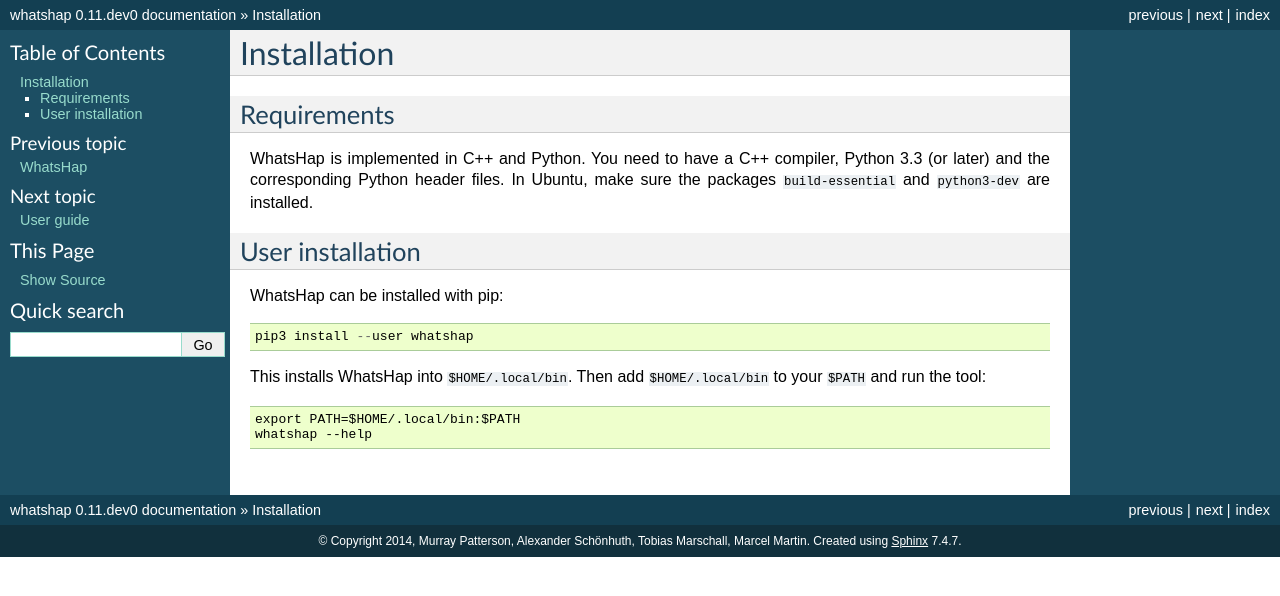
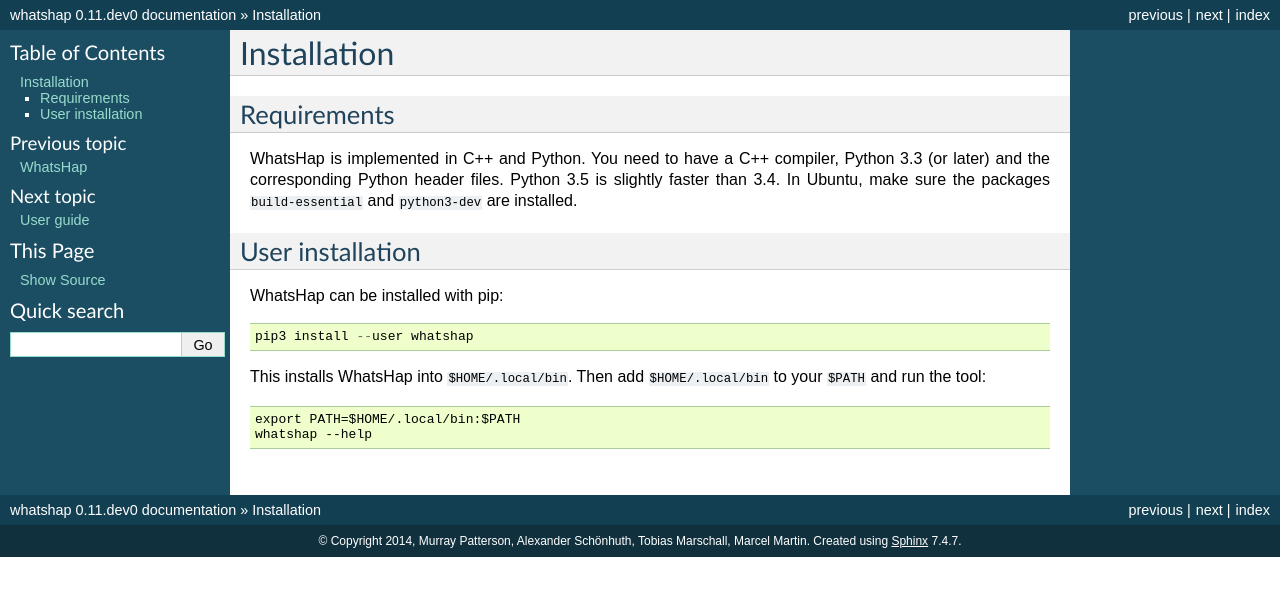
Before and after one commit to whatshap/whatshap, a Sphinx documentation site: the page built from doc/installation.rst, in a window 1280 px wide. Shown: the top 596 px of the page. Built offline with Sphinx 7.4.7, drawn with Linux system fonts in a browser that asks for light colours.

Commit message:
Document that Python 3.5 is slightly faster than 3.4

```diff
--- a/doc/installation.rst
+++ b/doc/installation.rst
@@ -7,8 +7,9 @@
 ------------
 
 WhatsHap is implemented in C++ and Python. You need to have a C++ compiler,
-Python 3.3 (or later) and the corresponding Python header files. In Ubuntu,
-make sure the packages ``build-essential`` and ``python3-dev`` are installed.
+Python 3.3 (or later) and the corresponding Python header files. Python 3.5
+is slightly faster than 3.4. In Ubuntu, make sure the packages
+``build-essential`` and ``python3-dev`` are installed.
 
 
 User installation
```
